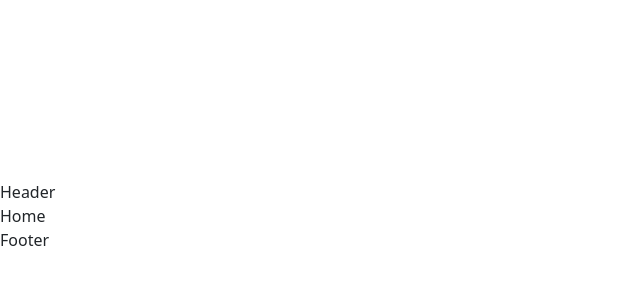
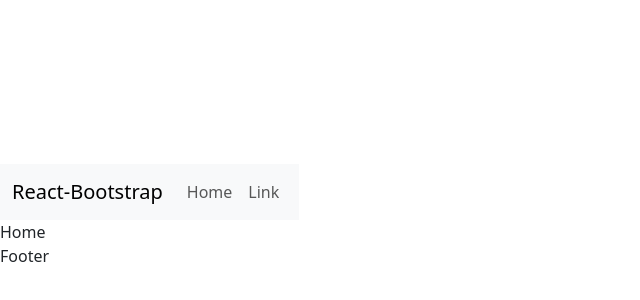
Before and after one commit to Shekhar-Mehla/front_end_lms, a React (Vite) app: page / in a window 1280 px wide. Shown: the part 184-484 px from the top of the page, without its empty margins (0-640 px from the left). Built offline with nearby package versions, Linux system fonts and the light colour scheme.

Commit message:
added the navbar

```diff
--- a/src/components/Header/Header.jsx
+++ b/src/components/Header/Header.jsx
@@ -1,7 +1,27 @@
 import React from "react";
 
+import Container from "react-bootstrap/Container";
+import Nav from "react-bootstrap/Nav";
+import Navbar from "react-bootstrap/Navbar";
+import { Link } from "react-router-dom";
+
 const Header = () => {
-  return <div>Header</div>;
+  return (
+    <Navbar expand="lg" className="bg-body-tertiary">
+      <Container>
+        <Navbar.Brand href="#home">React-Bootstrap</Navbar.Brand>
+        <Navbar.Toggle aria-controls="basic-navbar-nav" />
+        <Navbar.Collapse id="basic-navbar-nav">
+          <Nav className="me-auto">
+            <Link className="nav-link" href="#home">
+              Home
+            </Link>
+            <Link className="nav-link">Link</Link>
+          </Nav>
+        </Navbar.Collapse>
+      </Container>
+    </Navbar>
+  );
 };
 
 export default Header;
```
